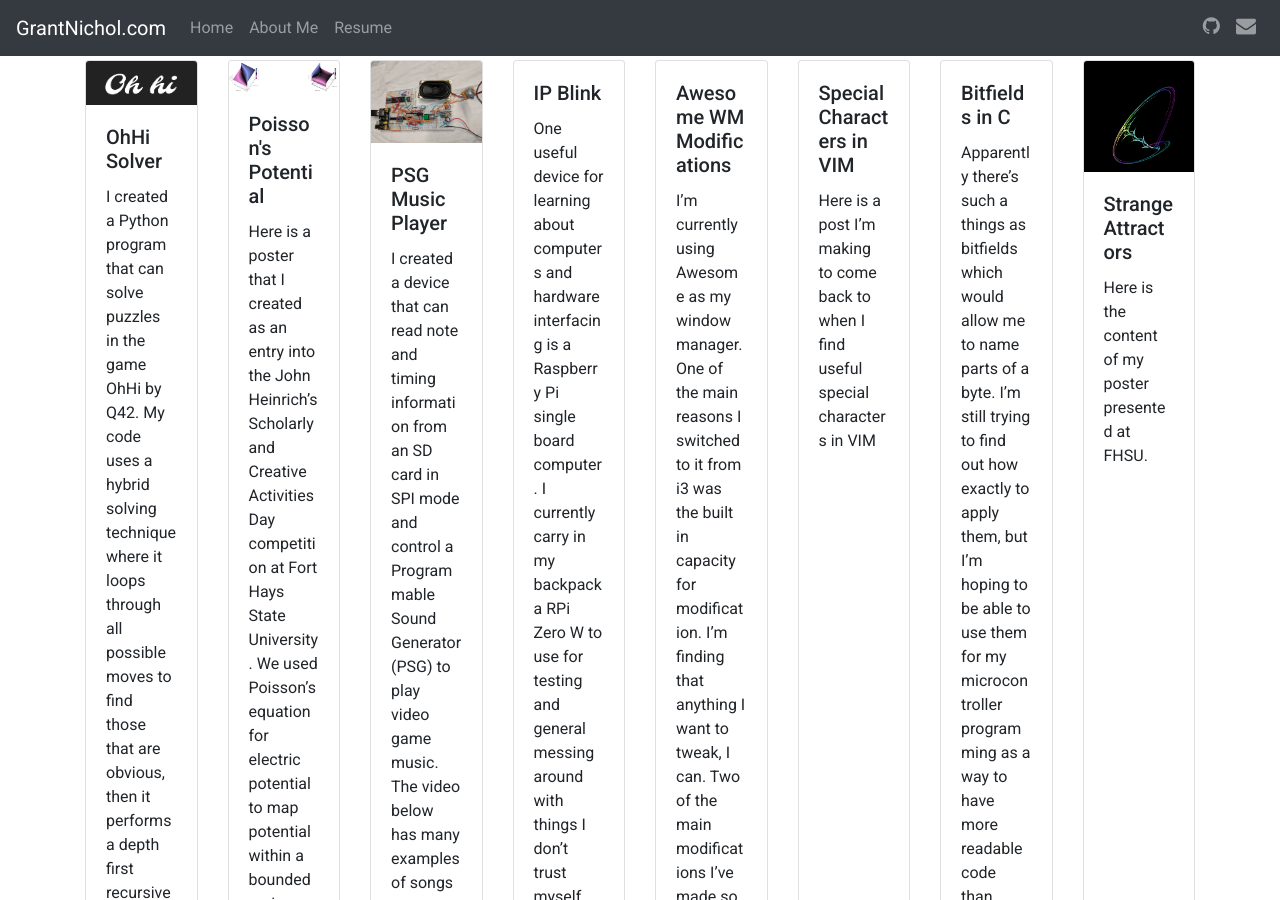
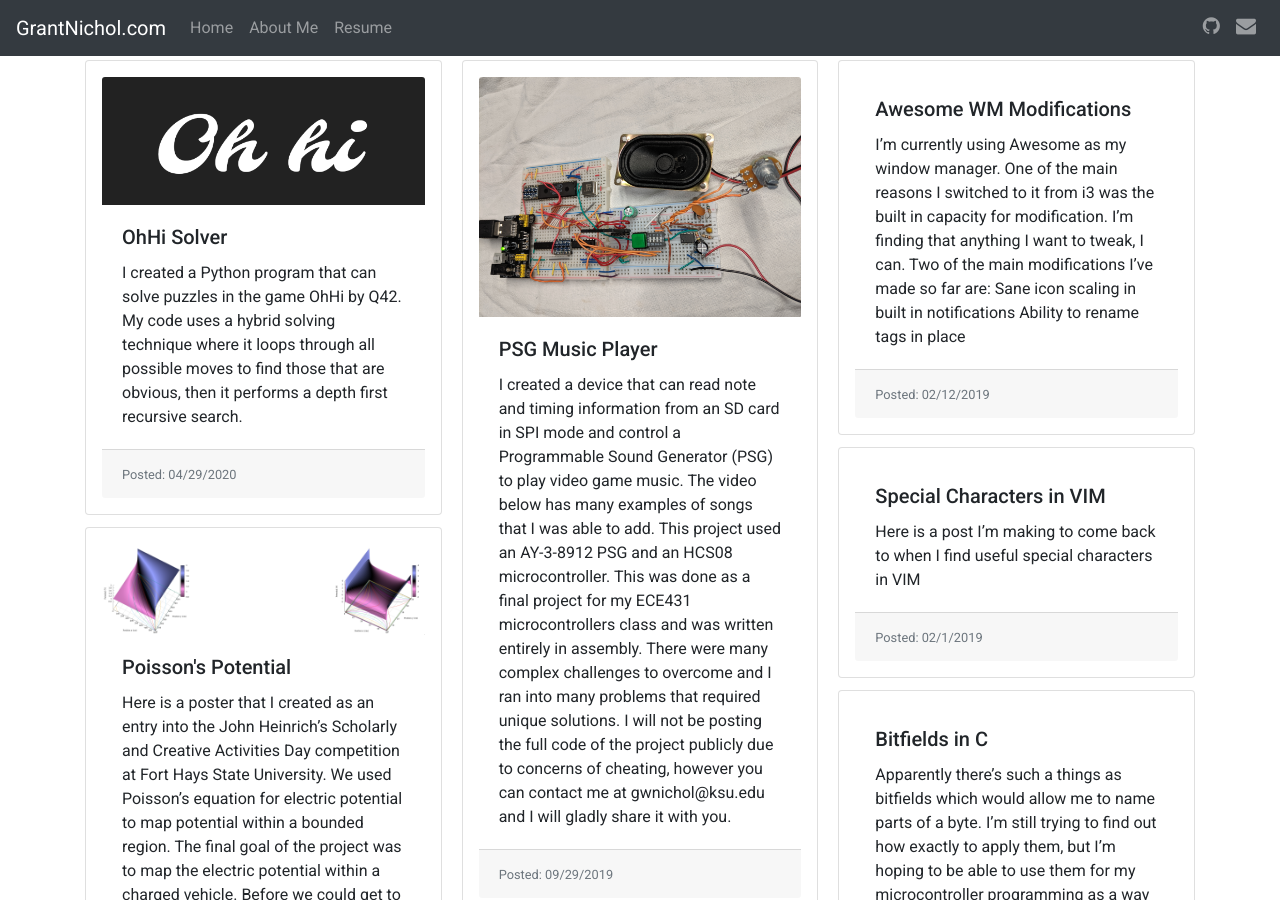
Before and after one commit to gwnichol/gwnichol.github.io, a Jekyll site: the page built from index.html, in a window 1280 px wide and 900 px high. Built offline with Jekyll 4.4.1, drawn with Linux system fonts in a browser that asks for light colours; nearby versions of some CDN libraries; the list of posts is cut into pages by our own code.

Commit message:
Second attempt at card index

```diff
--- a/index.html
+++ b/index.html
@@ -2,9 +2,9 @@
 layout: default
 ---
 
-<div class="card-deck main-deck">
+<div class="card-columns main-set">
 	{% for post in paginator.posts %}
-		<div class="card">
+		<div class="card p-3">
 			{% if post.cover %}
 				<img class="card-img-top" src="{{ post.cover }}"/>
 			{% endif %}
```
